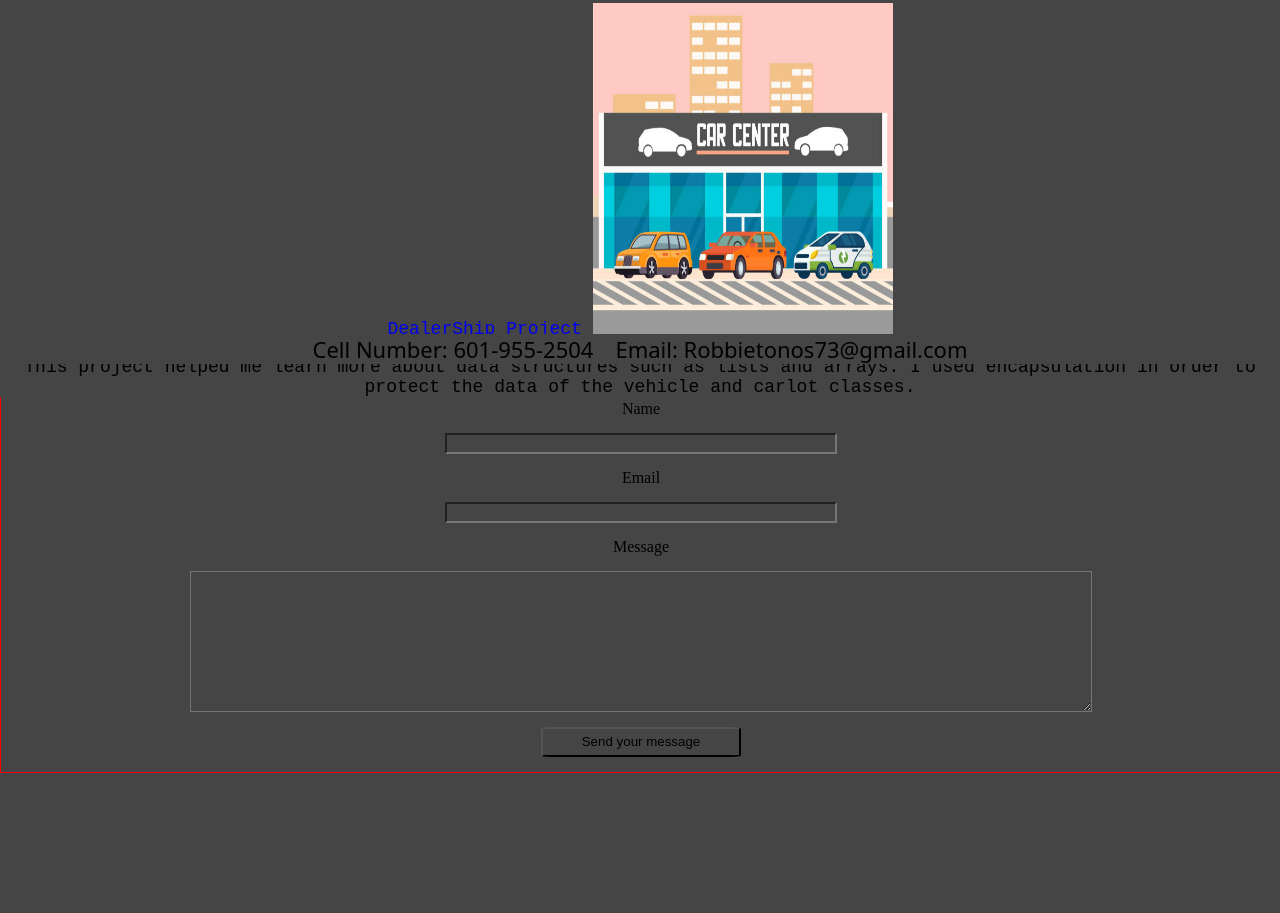
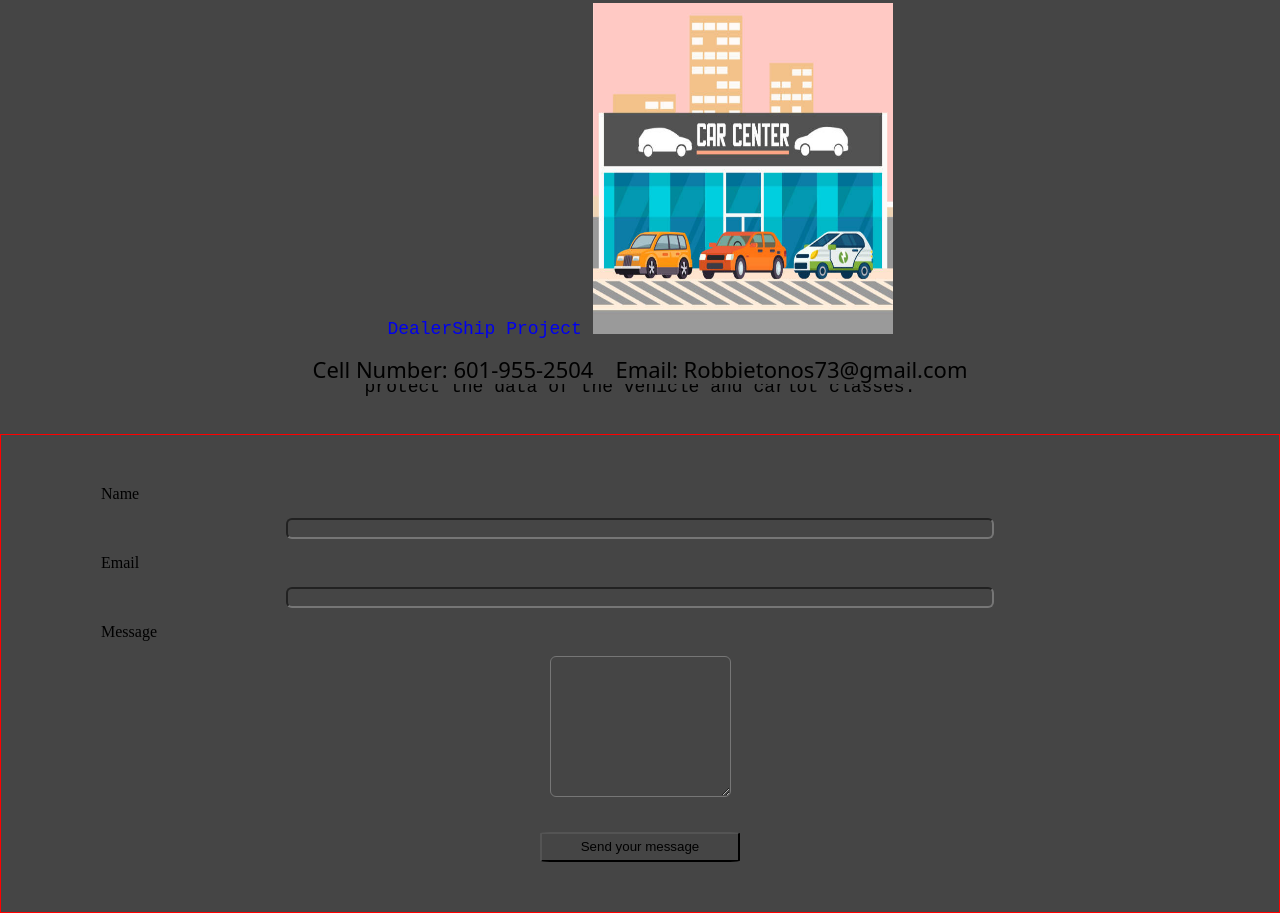
Before and after one commit to robbietonos37/First-Website, a plain HTML site: page index.html in a window 1280 px wide. Shown: the part 2044-2957 px from the top of the page. Before the commit the page ends 2847 px from the top, so only its background shows below. Drawn offline with Linux system fonts and the light colour scheme.

Commit message:
Fix the form structure. Adjust input lengths

```diff
--- a/style.css
+++ b/style.css
@@ -42,6 +42,10 @@ a:hover {
     color: white;
 }
 
+a {
+    text-decoration: none;
+}
+
 .top-line li {
     font-family: monospace;
     padding: 12px;
@@ -49,6 +53,7 @@ a:hover {
 }
 
 .Contact {
+    margin-top: 20px;
     display: flex;
     list-style: none;
     gap: 22px;
@@ -191,10 +196,6 @@ img {
     align-items: center;
 }
 
-a {
-    text-decoration: none;
-}
-
 .First-Row,
 .Second-Row {
     flex: 1 1 0;
@@ -232,50 +233,37 @@ a {
     width: 300px;
 }
 
-.Guessing-Game {
-    flex: 1 1 0;
+form {
+    margin-top: 50px;
+    border: solid red 1px;
     display: flex;
     flex-direction: column;
     align-items: center;
+    gap: 15px;
+    justify-content: center;
+    padding: 50px 100px;
 }
 
-.Fun-Game {
-    flex: 1 1 0;
+.label {
     display: flex;
     flex-direction: column;
-    border: 12px solid brown;
-    text-align: center;
-    align-items: center;
-}
-
-.large-textarea {
-    max-width: 2200px;
-    width: 70%;
+    justify-content: center;
+    width: 100%;
+    gap: 15px;
 }
 
 input {
-    max-width: 2200px;
-    width: 30%;
-    height: 79%;
+    max-width: 700px;
+    width: 70%;
+    border-radius: var(--primer-borderRadius-medium, 6px);
 }
 
-form {
-    width: 100%;
-    margin-top: 20px;
-    text-align: left;
-    border: solid red 1px;
-    padding-left: 60px;
-    height: 100%;
-    display: flex;
-    flex-direction: column;
-    justify-content: center;
-    align-items: center;
-    gap: 15px;
-    margin-bottom: 30px;
-    padding: 15px 0;
+textarea {
+    border-radius: var(--primer-borderRadius-medium, 6px);
 }
 
 button {
+    margin-top: 20px;
     width: 200px;
     height: 30px;
     justify-content: center;
```
